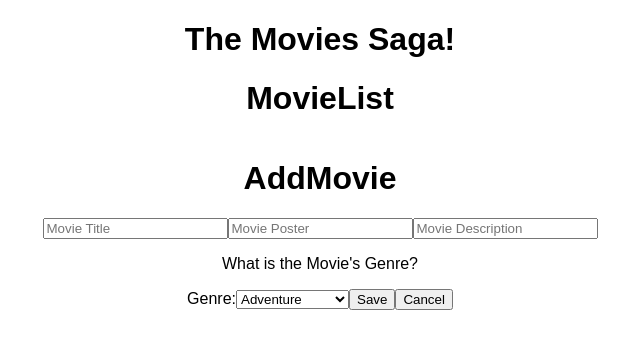
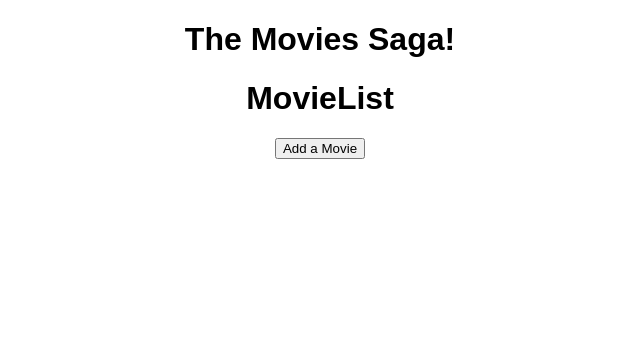
Before and after one commit to Nnausica/weekend-movie-saga, a React (Create React App) app: page / in a window 1280 px wide. Shown: the top 348 px of the page, without its empty margins (320-960 px from the left). Built offline with nearby package versions, Linux system fonts and the light colour scheme; no server answers.

Commit message:
add movies works

```diff
--- a/src/components/AddMovie/AddMovie.jsx
+++ b/src/components/AddMovie/AddMovie.jsx
@@ -15,7 +15,7 @@ function AddMovie( props ){
     const[titleChange, setNewTitle]= useState('');
     const[posterChange, setNewPoster]= useState('');
     const[descriptionChange, setNewDescription]= useState('');
-    const[genreChange, setNewGenre]= useState('Adventure');
+    const[genreChange, setNewGenre]= useState(1);
 
 
 
--- a/src/components/App/App.js
+++ b/src/components/App/App.js
@@ -12,11 +12,14 @@ function App() {
       <Router>
         <Route path="/" exact><MovieList /></Route>
         <Route path="/details" exact><MovieDetails/></Route>
+        <Route path="/addmovie" exact><AddMovie/></Route>
 
         {/* Details page */}
 
         {/* Add Movie page */}
-        <AddMovie/>
+
+
+
       </Router>
     </div>
   );
--- a/src/components/MovieList/MovieList.jsx
+++ b/src/components/MovieList/MovieList.jsx
@@ -18,6 +18,7 @@ function MovieList() {
     return (
         <main>
             <h1>MovieList</h1>
+            <Link to="/addmovie"><button>Add a Movie</button></Link>
             <section className="movies">
                 {movies.map(movie => {
                     //map through movies and then create a dispatch for each movie as an object
```
Also changed, not shown: 1 other file (tests, documents, lock files or other folders).
